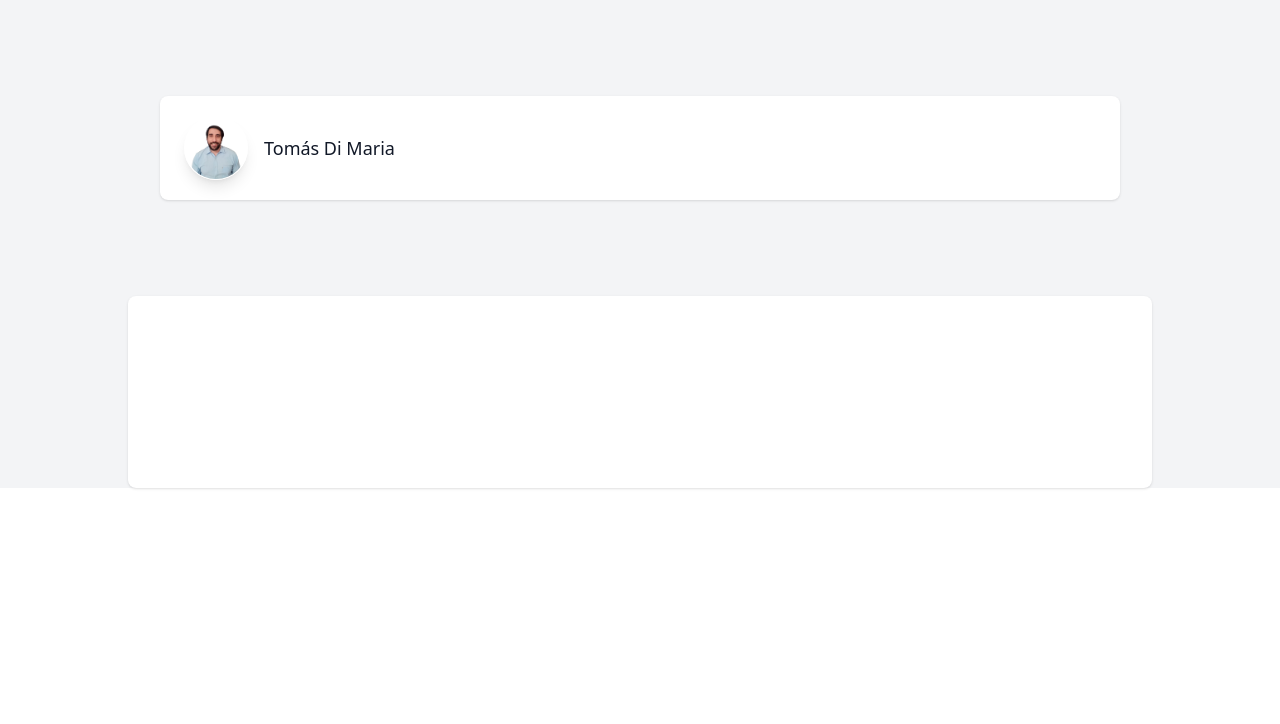
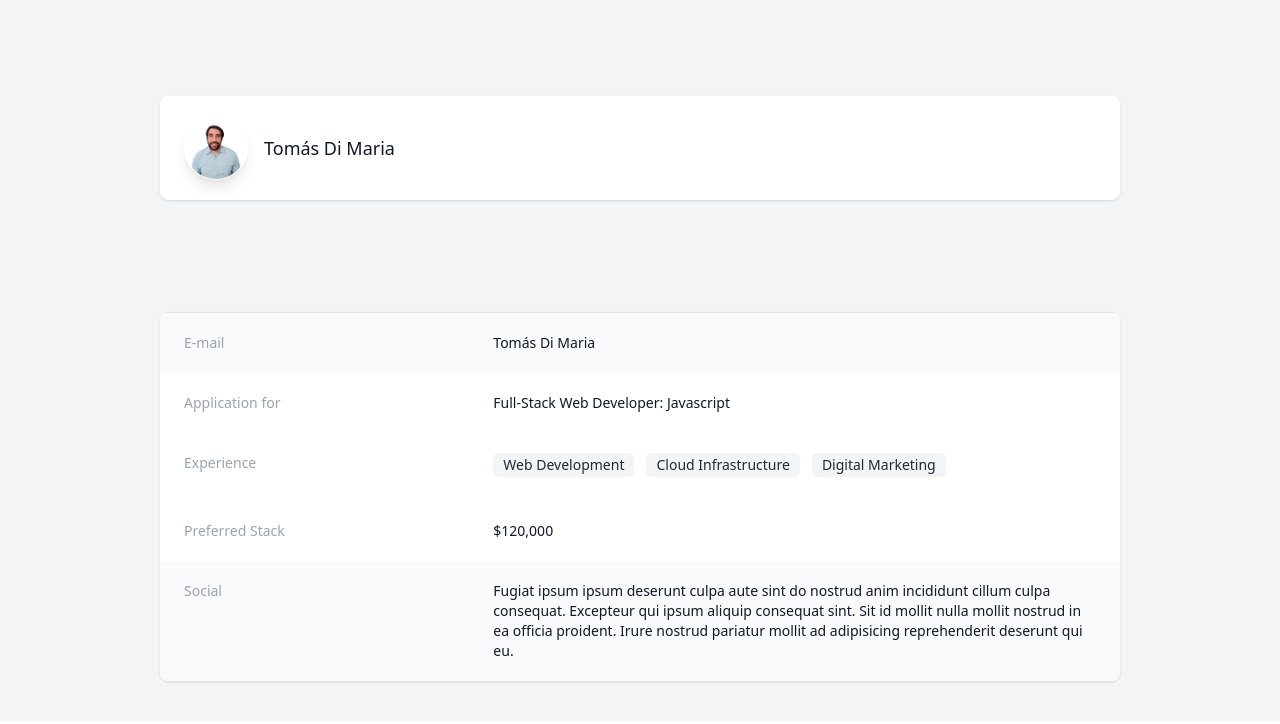
Before and after one commit to loesen-tomasdimaria/tomas, a Next.js app: page / in a window 1280 px wide. Shown: the top 724 px of the page. Built offline with nearby package versions, Linux system fonts and the light colour scheme.

Commit message:
Added Info styles
Added Info styles

```diff
--- a/components/Info.js
+++ b/components/Info.js
@@ -3,7 +3,62 @@ import React from 'react';
 function Info() {
   return (
     <>
-      <div className='max-w-5xl mx-auto px-4 sm:py-24 sm:px-6 lg:px-8 bg-white dark:bg-gray-800 shadow overflow-hidden rounded-lg'></div>
+      <div className='max-w-5xl mx-auto pt-4 px-4 sm:pb-10 sm:px-6 lg:px-8'>
+        <div className='bg-white dark:bg-gray-800 shadow overflow-hidden rounded-lg'>
+          <div class='border-t border-gray-200'>
+            <dl>
+              <div class='bg-gray-50 px-4 py-5 sm:grid sm:grid-cols-3 sm:gap-4 sm:px-6'>
+                <dt class='text-sm font-medium text-gray-400'>E-mail</dt>
+                <dd class='mt-1 text-sm text-gray-900 sm:mt-0 sm:col-span-2'>
+                  Tomás Di Maria
+                </dd>
+              </div>
+              <div class='bg-white px-4 py-5 sm:grid sm:grid-cols-3 sm:gap-4 sm:px-6'>
+                <dt class='text-sm font-medium text-gray-400'>
+                  Application for
+                </dt>
+                <dd class='mt-1 text-sm text-gray-900 sm:mt-0 sm:col-span-2'>
+                  Full-Stack Web Developer: Javascript
+                </dd>
+              </div>
+              <div className='py-2 sm:py-5 sm:grid sm:grid-cols-3 sm:gap-4 sm:px-6'>
+                <dt className='text-sm font-medium text-gray-400'>
+                  Experience
+                </dt>
+                <dd className='mt-1 text-sm text-gray-900 dark:text-white sm:mt-0 sm:col-span-2'>
+                  <span className='inline-flex items-center px-2.5 py-0.5 rounded-md text-sm font-medium bg-gray-100 dark:bg-black text-gray-800 mr-3 dark:text-white mb-1'>
+                    Web Development
+                  </span>
+                  <span className='inline-flex items-center px-2.5 py-0.5 rounded-md text-sm font-medium bg-gray-100 dark:bg-black text-gray-800 mr-3 dark:text-white mb-1'>
+                    Cloud Infrastructure
+                  </span>
+                  <span className='inline-flex items-center px-2.5 py-0.5 rounded-md text-sm font-medium bg-gray-100 dark:bg-black text-gray-800 mr-3 dark:text-white mb-1'>
+                    Digital Marketing
+                  </span>
+                </dd>
+              </div>
+              <div class='bg-white px-4 py-5 sm:grid sm:grid-cols-3 sm:gap-4 sm:px-6'>
+                <dt class='text-sm font-medium text-gray-400'>
+                  Preferred Stack
+                </dt>
+                <dd class='mt-1 text-sm text-gray-900 sm:mt-0 sm:col-span-2'>
+                  $120,000
+                </dd>
+              </div>
+              <div class='bg-gray-50 px-4 py-5 sm:grid sm:grid-cols-3 sm:gap-4 sm:px-6'>
+                <dt class='text-sm font-medium text-gray-400'>Social</dt>
+                <dd class='mt-1 text-sm text-gray-900 sm:mt-0 sm:col-span-2'>
+                  Fugiat ipsum ipsum deserunt culpa aute sint do nostrud anim
+                  incididunt cillum culpa consequat. Excepteur qui ipsum aliquip
+                  consequat sint. Sit id mollit nulla mollit nostrud in ea
+                  officia proident. Irure nostrud pariatur mollit ad adipisicing
+                  reprehenderit deserunt qui eu.
+                </dd>
+              </div>
+            </dl>
+          </div>
+        </div>
+      </div>
     </>
   );
 }
```
